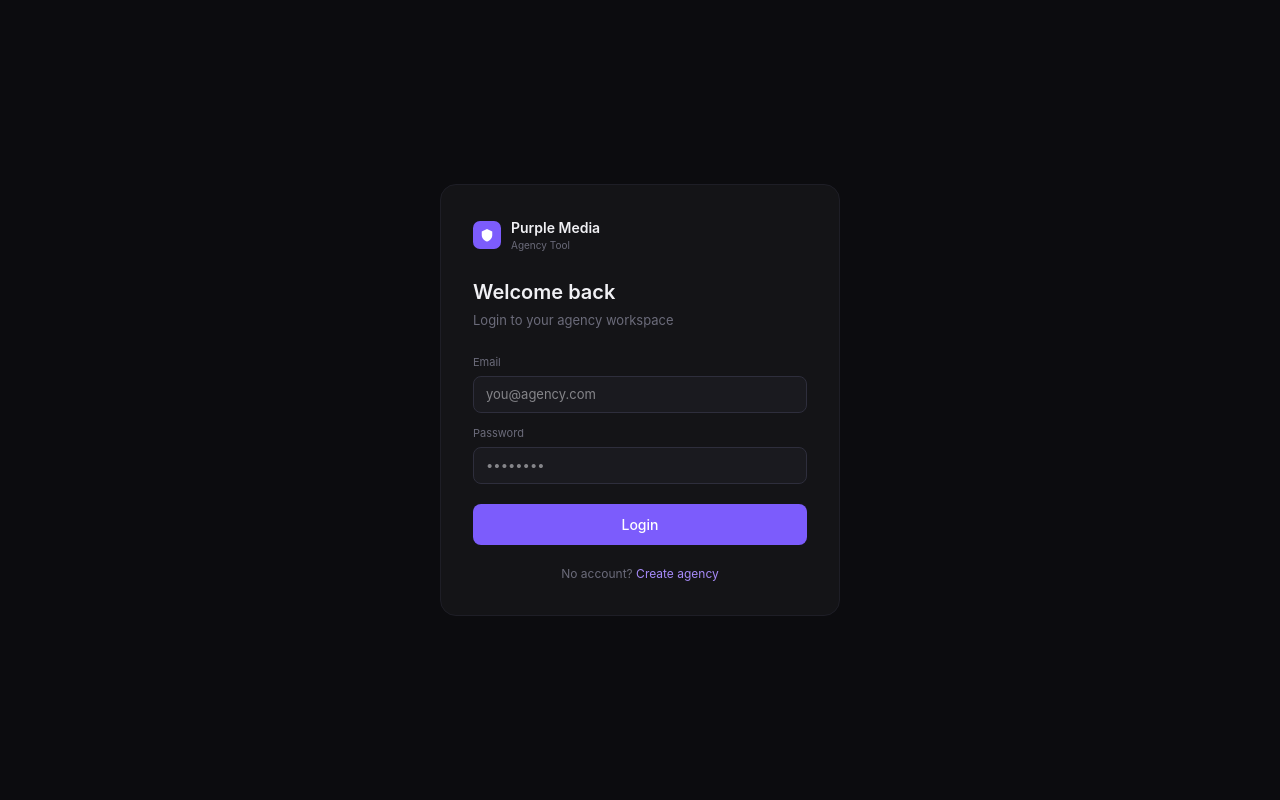
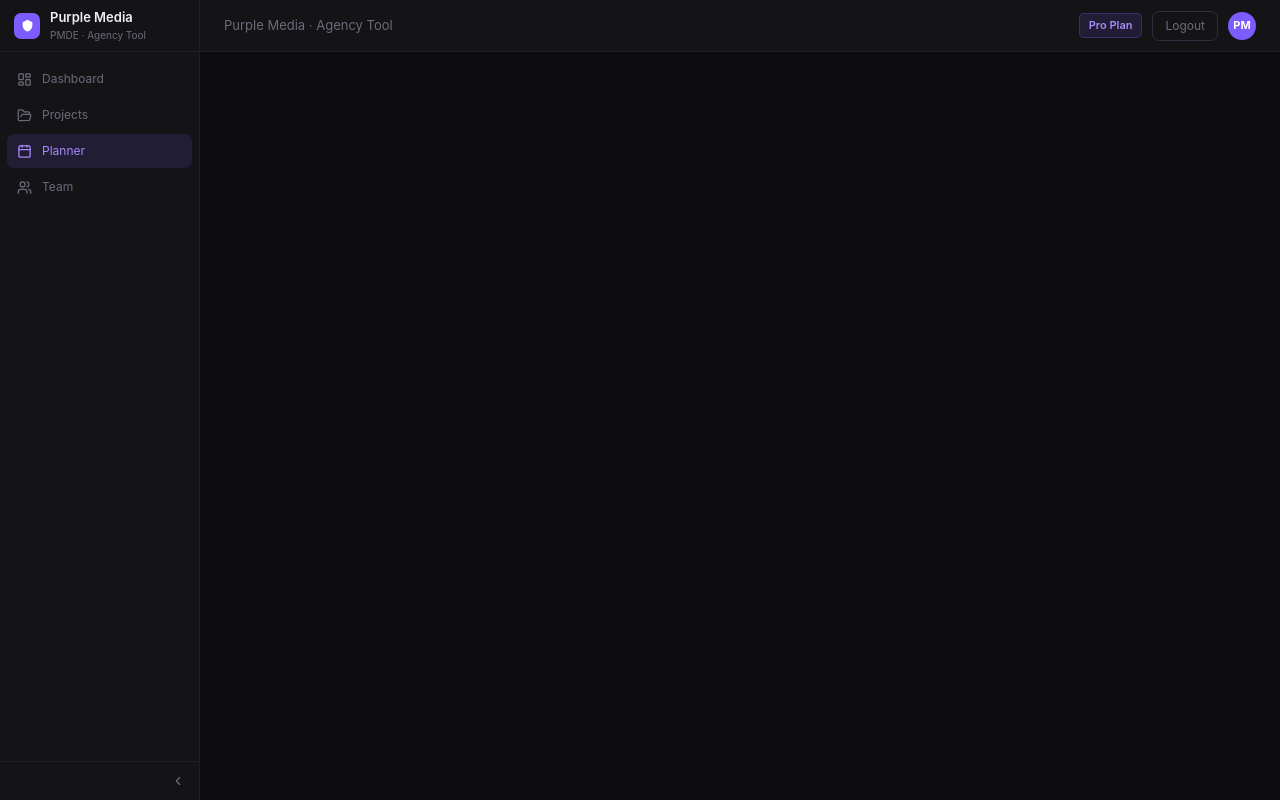
Before and after one commit to Tancodes99/agency-tool, a React (Vite) app: page /planner in a window 1280 px wide. Before the commit this address led to /login. Built offline with nearby package versions, Linux system fonts and the light colour scheme.

Commit message:
Fix routing, sidebar nav paths, layout collapse, add planner route

```diff
--- a/src/App.jsx
+++ b/src/App.jsx
@@ -1,87 +1,24 @@
-import {
-  Routes,
-  Route
-} from 'react-router-dom'
-
-import Planner from './pages/Planner'
+import { Routes, Route } from 'react-router-dom'
 import Dashboard from './pages/Dashboard'
 import ClientPage from './pages/ClientPage'
 import ProjectDetail from './pages/ProjectDetail'
 import Login from './pages/Login'
 import Signup from './pages/Signup'
 import Layout from './components/Layout'
-import ProtectedRoute from './components/ProtectedRoute'
 import Team from './pages/Team'
+import Planner from './pages/Planner'
 
 function App() {
-
   return (
-
-
-
-      <Routes>
-
-        <Route
-          path="/login"
-          element={<Login />}
-        />
-
-        <Route
-          path="/signup"
-          element={<Signup />}
-        />
-
-        <Route
-          path="/client/:id"
-          element={<ClientPage />}
-        />
-
-        <Route
-          path="/"
-          element={
-            <ProtectedRoute>
-              <Layout>
-                <Dashboard />
-              </Layout>
-            </ProtectedRoute>
-          }
-        />
-
-        <Route
-          path="/project/:id"
-          element={
-            <ProtectedRoute>
-              <Layout>
-                <ProjectDetail />
-              </Layout>
-            </ProtectedRoute>
-          }
-        />
-
-        <Route
-          path="/team"
-          element={
-            <ProtectedRoute>
-              <Layout>
-                <Team />
-              </Layout>
-            </ProtectedRoute>
-          }
-        />
-        <Route
-  path="/planner"
-  element={
-    <ProtectedRoute>
-      <Layout>
-        <Planner />
-      </Layout>
-    </ProtectedRoute>
-  }
-/>
-
-      </Routes>
-
-
+    <Routes>
+      <Route path="/login" element={<Login />} />
+      <Route path="/signup" element={<Signup />} />
+      <Route path="/client/:id" element={<ClientPage />} />
+      <Route path="/" element={<Layout><Dashboard /></Layout>} />
+      <Route path="/project/:id" element={<Layout><ProjectDetail /></Layout>} />
+      <Route path="/team" element={<Layout><Team /></Layout>} />
+      <Route path="/planner" element={<Layout><Planner /></Layout>} />
+    </Routes>
   )
 }
 
--- a/src/components/Layout.jsx
+++ b/src/components/Layout.jsx
@@ -15,14 +15,12 @@ export default function Layout({ children }) {
   return (
     <div style={{ display: 'flex', minHeight: '100vh', background: '#0c0c0f', color: '#f0f0f4' }}>
       <Sidebar collapsed={collapsed} setCollapsed={setCollapsed} />
-
       <div style={{
         flex: 1,
         marginLeft: collapsed ? '60px' : '200px',
         transition: 'margin-left 0.2s',
         minWidth: 0
       }}>
-        {/* Topbar */}
         <div style={{
           height: '52px', background: '#141417',
           borderBottom: '1px solid #1e1e26',
@@ -54,8 +52,6 @@ export default function Layout({ children }) {
             }}>PM</div>
           </div>
         </div>
-
-        {/* Page content */}
         <div style={{ padding: '24px' }}>
           {children}
         </div>
--- a/src/pages/Planner.jsx
+++ b/src/pages/Planner.jsx
@@ -1,162 +1,105 @@
-import { useState } from 'react'
+import {
+  LayoutDashboard, FolderOpen, Users,
+  Calendar, ChevronLeft, ChevronRight
+} from 'lucide-react'
+import { useNavigate, useLocation } from 'react-router-dom'
 
-export default function Planner() {
+const navItems = [
+  { icon: LayoutDashboard, label: 'Dashboard', path: '/' },
+  { icon: FolderOpen, label: 'Projects', path: '/' },
+  { icon: Calendar, label: 'Planner', path: '/planner' },
+  { icon: Users, label: 'Team', path: '/team' },
+]
 
-  const now = new Date()
-
-  const [month, setMonth]
-    = useState(now.getMonth() + 1)
-
-  const [year, setYear]
-    = useState(now.getFullYear())
-
-  const daysInMonth =
-    new Date(year, month, 0).getDate()
+export default function Sidebar({ collapsed, setCollapsed }) {
+  const navigate = useNavigate()
+  const location = useLocation()
 
   return (
+    <div style={{
+      width: collapsed ? '60px' : '200px',
+      background: '#141417',
+      borderRight: '1px solid #1e1e26',
+      display: 'flex',
+      flexDirection: 'column',
+      transition: 'width 0.2s',
+      flexShrink: 0,
+      height: '100vh',
+      overflow: 'hidden',
+      position: 'fixed',
+      top: 0, left: 0, zIndex: 50
+    }}>
 
-    <div>
+      {/* Logo */}
+      <div style={{
+        height: '52px', display: 'flex', alignItems: 'center',
+        padding: '0 14px', borderBottom: '1px solid #1e1e26',
+        gap: '10px', overflow: 'hidden'
+      }}>
+        <div style={{
+          width: '26px', height: '26px', borderRadius: '7px',
+          background: '#7c5cfc', display: 'flex', alignItems: 'center',
+          justifyContent: 'center', flexShrink: 0
+        }}>
+          <svg width="13" height="13" viewBox="0 0 16 16" fill="#fff">
+            <path d="M8 1L2 4v4c0 3.5 2.5 6.5 6 7.5C11.5 14.5 14 11.5 14 8V4L8 1z"/>
+          </svg>
+        </div>
+        {!collapsed && (
+          <div>
+            <div style={{ fontSize: '13px', fontWeight: 600, color: '#f0f0f4', whiteSpace: 'nowrap' }}>Purple Media</div>
+            <div style={{ fontSize: '10px', color: '#6b6b7a' }}>PMDE · Agency Tool</div>
+          </div>
+        )}
+      </div>
 
+      {/* Nav Items */}
+      <div style={{ padding: '10px 7px', flex: 1, display: 'flex', flexDirection: 'column', gap: '2px' }}>
+        {navItems.map(({ icon: Icon, label, path }) => {
+          const isActive = location.pathname === path ||
+            (path !== '/' && location.pathname.startsWith(path))
+          return (
+            <div
+              key={label}
+              onClick={() => navigate(path)}
+              style={{
+                display: 'flex', alignItems: 'center', gap: '10px',
+                padding: '8px 10px', borderRadius: '7px', cursor: 'pointer',
+                color: isActive ? '#a78bfa' : '#6b6b7a',
+                background: isActive ? 'rgba(124,92,252,0.13)' : 'transparent',
+                transition: 'all 0.1s', overflow: 'hidden', whiteSpace: 'nowrap'
+              }}
+              onMouseEnter={e => {
+                if (!isActive) {
+                  e.currentTarget.style.background = '#1a1a1f'
+                  e.currentTarget.style.color = '#f0f0f4'
+                }
+              }}
+              onMouseLeave={e => {
+                if (!isActive) {
+                  e.currentTarget.style.background = 'transparent'
+                  e.currentTarget.style.color = '#6b6b7a'
+                }
+              }}
+            >
+              <Icon size={15} style={{ flexShrink: 0 }} />
+              {!collapsed && <span style={{ fontSize: '12px' }}>{label}</span>}
+            </div>
+          )
+        })}
+      </div>
+
+      {/* Collapse toggle */}
       <div
+        onClick={() => setCollapsed && setCollapsed(!collapsed)}
         style={{
-          display: 'flex',
-          justifyContent: 'space-between',
-          alignItems: 'center',
-          marginBottom: '24px'
+          padding: '12px 14px', borderTop: '1px solid #1e1e26',
+          cursor: 'pointer', display: 'flex', alignItems: 'center',
+          justifyContent: collapsed ? 'center' : 'flex-end', color: '#6b6b7a'
         }}
       >
-
-        <div>
-
-          <h1
-            style={{
-              color: '#fff',
-              fontSize: '24px',
-              marginBottom: '6px'
-            }}
-          >
-            Content Planner
-          </h1>
-
-          <p
-            style={{
-              color: '#777'
-            }}
-          >
-            Monthly content calendar
-          </p>
-
-        </div>
-
-        <div
-          style={{
-            display: 'flex',
-            gap: '10px'
-          }}
-        >
-
-          <select
-            value={month}
-
-            onChange={(e) =>
-              setMonth(Number(e.target.value))
-            }
-          >
-
-            {
-              [
-                'January',
-                'February',
-                'March',
-                'April',
-                'May',
-                'June',
-                'July',
-                'August',
-                'September',
-                'October',
-                'November',
-                'December'
-              ].map((m, i) => (
-
-                <option
-                  key={m}
-                  value={i + 1}
-                >
-                  {m}
-                </option>
-
-              ))
-            }
-
-          </select>
-
-          <input
-            type="number"
-
-            value={year}
-
-            onChange={(e) =>
-              setYear(Number(e.target.value))
-            }
-
-            style={{
-              width: '100px'
-            }}
-          />
-
-        </div>
-
+        {collapsed ? <ChevronRight size={14} /> : <ChevronLeft size={14} />}
       </div>
-
-      {/* Calendar */}
-
-      <div
-        style={{
-          display: 'grid',
-
-          gridTemplateColumns:
-            'repeat(7, 1fr)',
-
-          gap: '12px'
-        }}
-      >
-
-        {
-          Array.from({
-            length: daysInMonth
-          }).map((_, i) => (
-
-            <div
-              key={i}
-
-              style={{
-                background: '#141417',
-                border: '1px solid #1f1f24',
-                borderRadius: '12px',
-                minHeight: '120px',
-                padding: '12px'
-              }}
-            >
-
-              <div
-                style={{
-                  color: '#fff',
-                  fontWeight: 600,
-                  marginBottom: '8px'
-                }}
-              >
-                {i + 1}
-              </div>
-
-            </div>
-
-          ))
-        }
-
-      </div>
-
     </div>
-
   )
 }
```
